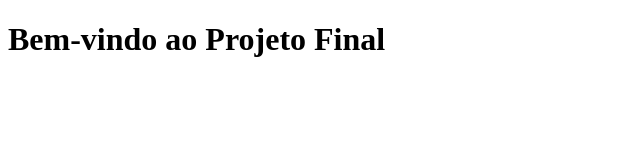
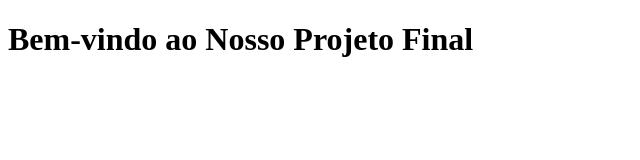
Before and after one commit to Humberto-Alm/avalia_cv2022, a plain HTML site: page index.html in a window 1280 px wide. Shown: the whole page, without its empty margins (0-640 px from the left). Drawn offline with Linux system fonts and the light colour scheme.

Commit message:
Altera texto do tĩtulo principal

```diff
--- a/index.html
+++ b/index.html
@@ -4,6 +4,6 @@
            <title>Projeto Final</title>
        </head>
        <body>
-           <h1>Bem-vindo ao Projeto Final</h1>
+           <h1>Bem-vindo ao Nosso Projeto Final</h1>
        </body>
        </html>
```
